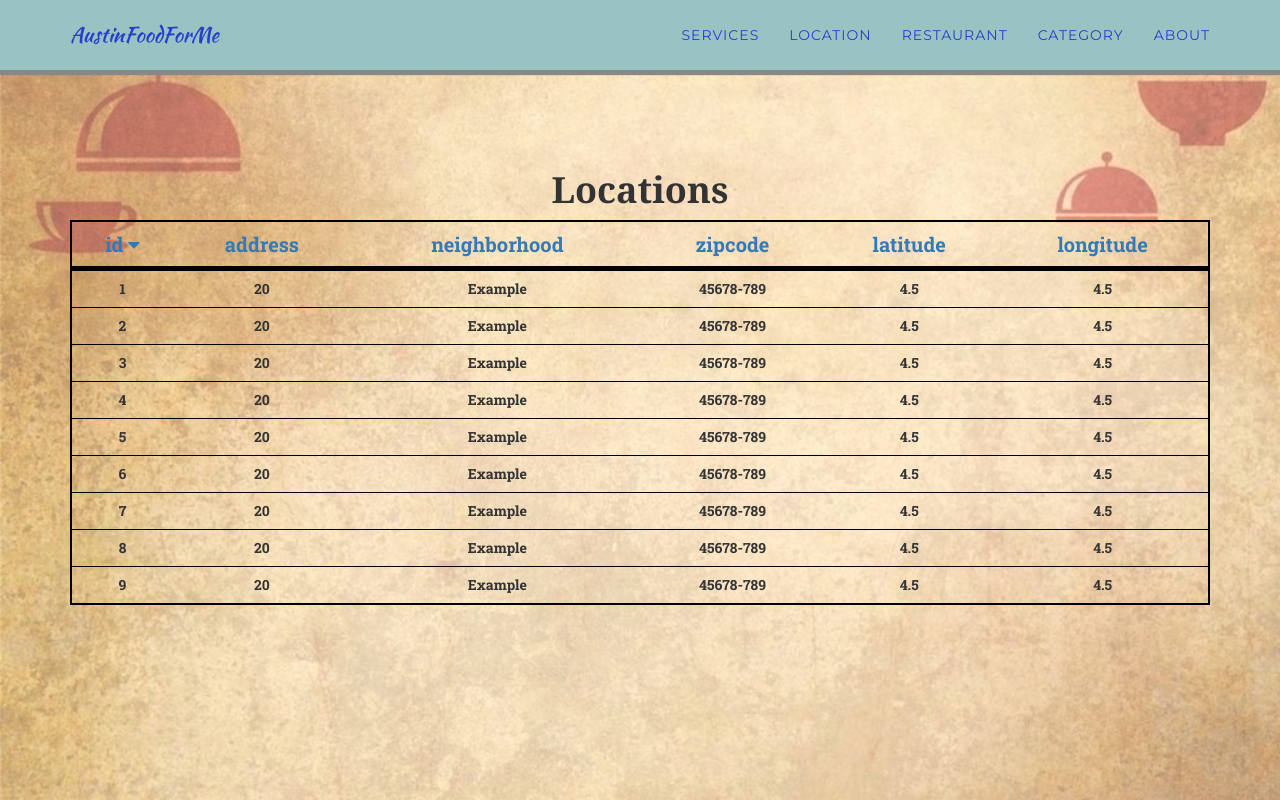
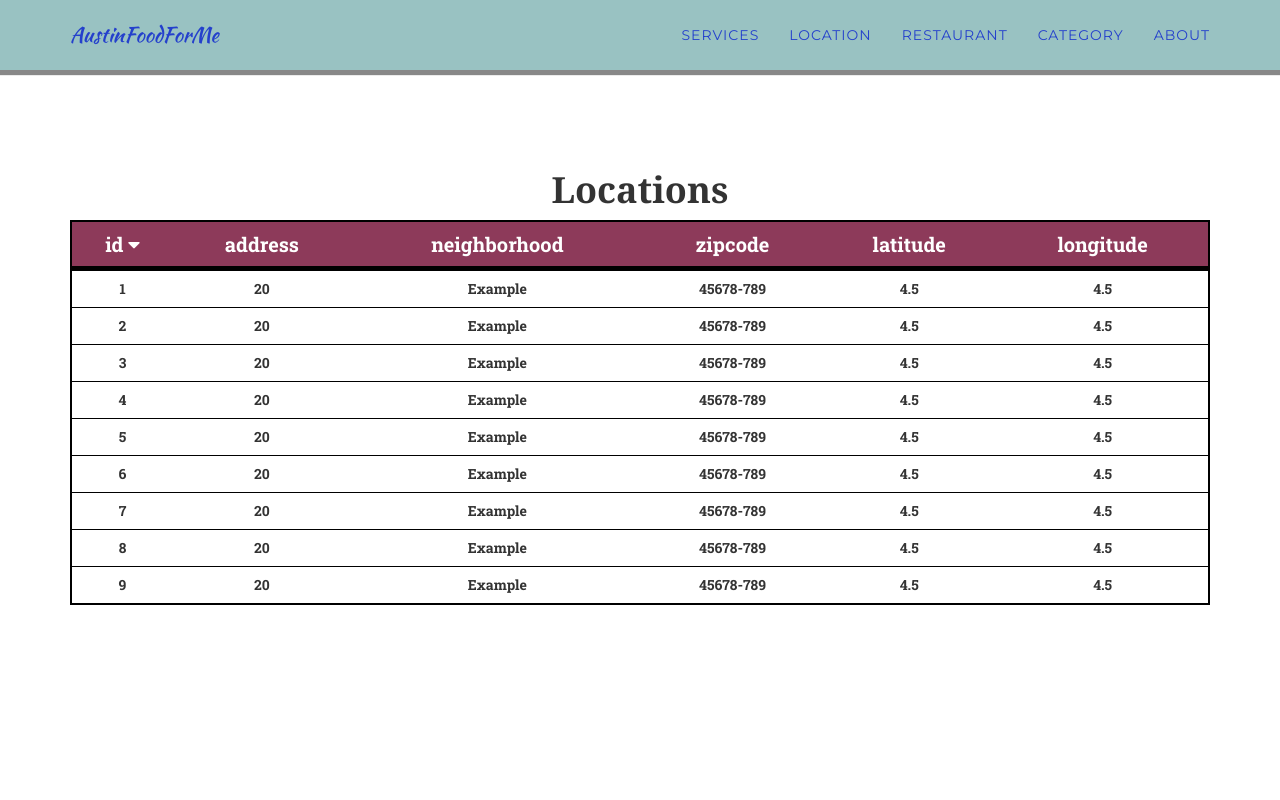
Before and after one commit to brockuniera/cs373-idb, a Flask app: page /location in a window 1280 px wide. Run offline with Flask 2, Linux system fonts and the light colour scheme; some libraries are stand-ins or nearby versions; some web fonts are replaced.

Commit message:
changed background and text colors

```diff
--- a/app/static/css/agency.css
+++ b/app/static/css/agency.css
@@ -792,15 +792,15 @@ img::-moz-selection {
   background: transparent;
 }
 body {
-  background-image: url('../img/food22.jpg');
+/*  background-image: url('../img/food22.jpg');
   background-size: cover;
   background-repeat: no-repeat;
   background-attachment: fixed;
-  background-position: center;
+  background-position: center;*/
 /*  -webkit-background-size: cover;
   -moz-background-size: cover;
   background-size: cover;
   -o-background-size: cover;*/
-  /*background-color: #99c2c2;*/
+  background-color: #ffffff;
   webkit-tap-highlight-color: #6d0a3a;
 }
--- a/app/static/css/custom.css
+++ b/app/static/css/custom.css
@@ -27,13 +27,17 @@
   margin-top: 0px;
 }
 
+a{
+  color: white;
+}
+
 #data-table {
   border: 2px solid black;
 }
 
 /* Styling for our data table hover */
 #data-table > tbody > tr:hover {
-  background-color: #c2f5f6;
+  background-color: #99c2c2;
 }
 
 /* Add pointer to rows in data tables because they're links */
@@ -48,6 +52,7 @@
   border-bottom-color: black;
   font-size: 20px;
   text-align: center;
+  background-color: #8d3a5a;
 }
 
 /* Change color of the borders of table rows */
```
Also changed, not shown: app/templates/about.html (+8 -1 lines), app/templates/index.html (+6 -3 lines).
